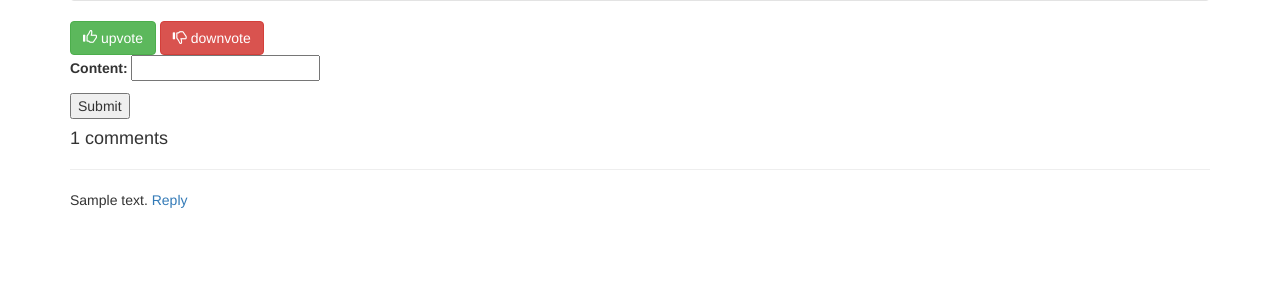
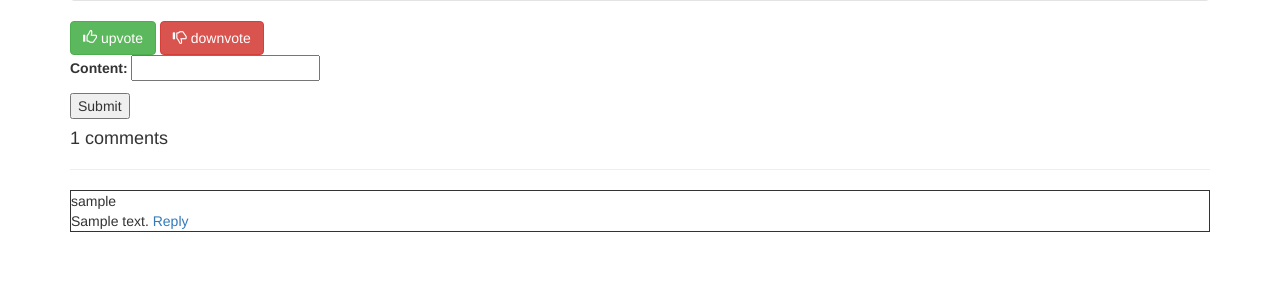
Before and after one commit to zackmdavis/Finetooth, a Django app: page /1/ in a window 1280 px wide. Shown: the part 242-532 px from the top of the page. Run offline with Django 3.2, Linux system fonts and the light colour scheme; tables that the repository leaves empty hold one stand-in row (values such as "Sample post"); some libraries are stand-ins or nearby versions; some web fonts are replaced.

Commit message:
child comments...with boxes\!

```diff
--- a/core/views.py
+++ b/core/views.py
@@ -57,6 +57,7 @@ def show_post(request, pk):
          'low_color': "ff0000", 'high_color': "0000ff"}
     )
 
+@csrf_exempt
 @login_required
 @require_POST
 def add_comment(request, pk):
@@ -64,7 +65,8 @@ def add_comment(request, pk):
     if comment_form.is_valid():
         Comment.objects.create(
             content=comment_form.cleaned_data['content'],
-            commenter=request.user, post_id=pk
+            commenter=request.user, post_id=pk,
+            parent_id=request.POST.get('parent')
         )
         return redirect(reverse("show_post", args=(pk,)))
 
--- a/static/finetooth.css
+++ b/static/finetooth.css
@@ -8,3 +8,8 @@
 #brand a:visited { text-decoration: none; color: #000000; }
 #brand a:hover { text-decoration: none; color: #0000DD; }
 #brand a:active { text-decoration: none; color: #DD0000; }
+
+.comment {
+    border-width: 1px;
+    border-style: solid;
+}
--- a/static/finetooth.js
+++ b/static/finetooth.js
@@ -13,7 +13,7 @@ function vote(kind, pk, selection, value) {
 function setCommentFormShowHandlers() {
     $('.reply-form-link').on("click", function(event) {
 	var form_link = $(this);
-	var form = '<form action="/add_comment/' + form_link.data("post-pk")  + '/" method="post"><textarea rows="4" cols="50" name="comment" form="usrform"></textarea><input type="submit" value="Submit"></form>';
+	var form = '<form action="/add_comment/' + form_link.data("post-pk")  + '/" method="post"><textarea rows="4" cols="50" name="content"></textarea><input type="hidden" name="parent" value="' + form_link.data("comment-pk") + '"> <input type="submit" value="Submit"></form>';
 	$('.reply-form-holder[data-parent-pk="' + form_link.data("comment-pk") + '"]').append(form);
 	form_link.remove();
     });
--- a/templates/includes/comment.html
+++ b/templates/includes/comment.html
@@ -1,4 +1,5 @@
 <div class="comment" data-pk="{{ comment.pk }}">
+<div class="byline">{{ comment.commenter.username }}</div>
 {{ comment.content }}
 <a href="javascript:void(0);" class="reply-form-link"
    data-comment-pk="{{ comment.pk }}" data-post-pk="{{ post.pk }}">
```
